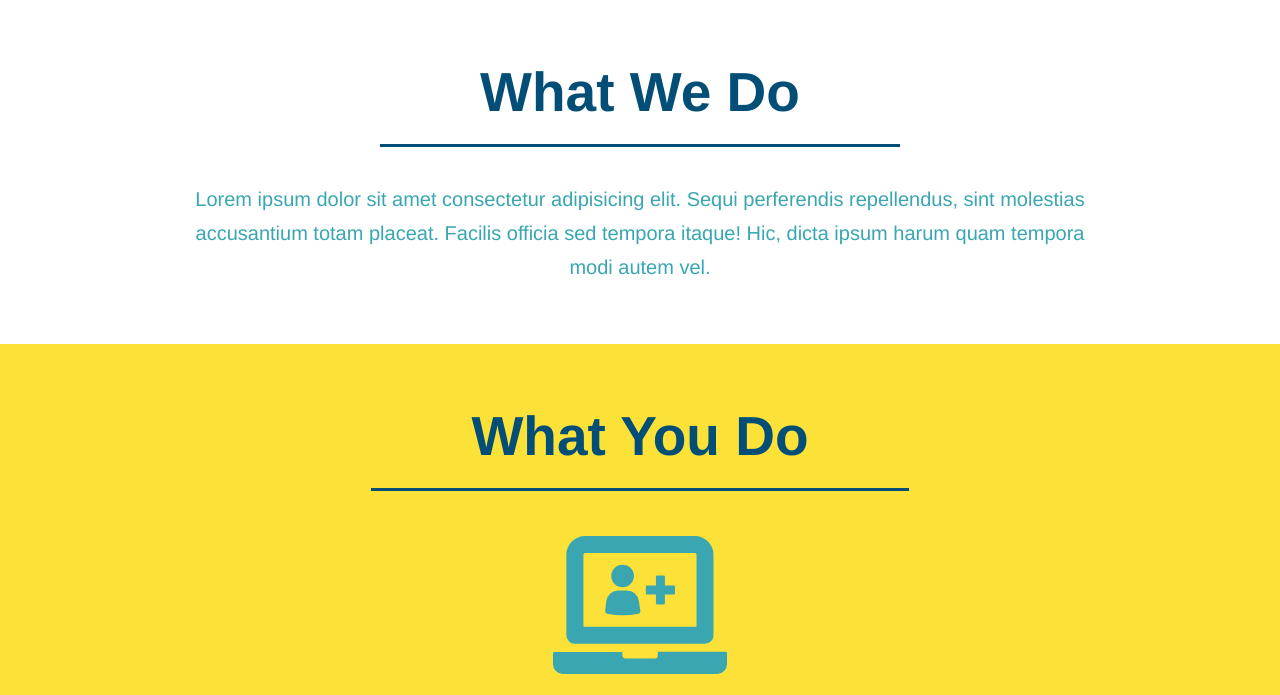
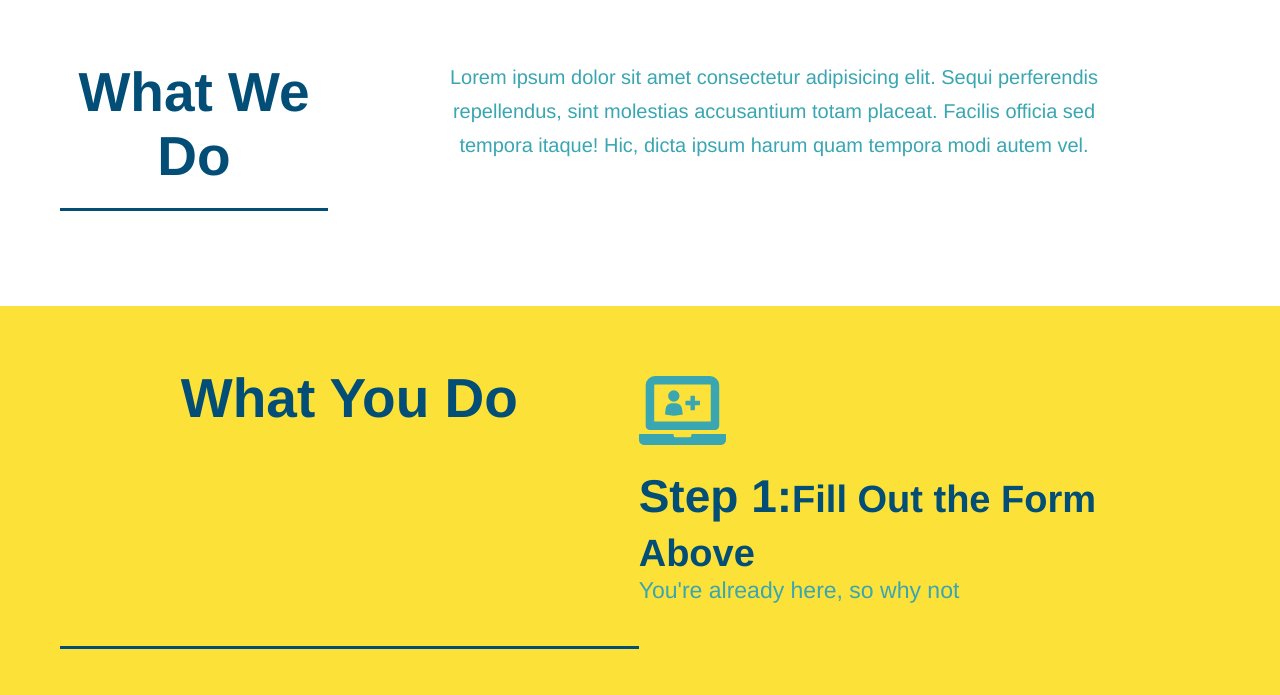
Before and after one commit to ozqr20/Run-Buddy, a plain HTML site: page run-buddy/index.html in a window 1280 px wide. Shown: the part 718-1413 px from the top of the page. Drawn offline with Linux system fonts and the light colour scheme.

Commit message:
new class flex row

```diff
--- a/run-buddy/index.html
+++ b/run-buddy/index.html
@@ -79,19 +79,31 @@
     </section>
 
     <section id="what-we-do" class="intro">
+
+        <div class="flex-row">
+
             <h2 class="section-title primary border">What We Do </h2>
-        <p>Lorem ipsum dolor sit amet consectetur adipisicing elit. Sequi perferendis repellendus, sint molestias
+
+            <div class="flex-row"> <!--Added class flex-row -->
+
+                <p> Lorem ipsum dolor sit amet consectetur adipisicing elit. Sequi perferendis repellendus, sint molestias
                 accusantium totam placeat. Facilis officia sed tempora itaque! Hic, dicta ipsum harum quam tempora modi
-            autem vel.</p>
+                autem vel. </p>
+            </div>
+        </div>
     </section>
 
     <section id="what-you-do" class="steps">
+
+        <div class="flex-row">
+
             <h2 class="section-title secondary border">What You Do</h2>
             <div>
                 <img src="../run-buddy/assets/images/step-1.svg" alt="" />
                 <!--alt help to describe the picture "" means is just for decoration  -->
                 <h3>Step 1:<span>Fill Out the Form Above</span></h3> <!-- inline element meant for highlighting sections-->
                 <p>You're already here, so why not</p>
+            </div>
         </div>
 
         <div>
@@ -116,8 +128,10 @@
     <!--Meet the trainers section -->
 
     <section id="your-trainers" class="trainers">
+
+        <div class="flex-row">
+
         <h2 class="section-title primary-border">Meet The Trainers</h2> <!-- two classes separated by a space-->
-
             <article class="trainer">  <!-- first trainer -->
                 <!--article it's an element is related to one another and nothing outside the element-->
                 <img src="../run-buddy/assets/images/trainer-1.jpg" alt="Arron Stephens in his workout clotes, ready to pump iron" />
@@ -129,6 +143,7 @@
                         Lorem ipsum dolor sit amet consectetur adipisicing elit. Reiciendis ullam quidem totam nulla eveniet facilis repudiandae odio vero assumenda voluptatem quod, illum minus quaerat, dolores, temporibusdebitis voluptates officiis hic?</p>
                 </div>
             </article>
+        </div>
 
         <article class="trainer">       <!-- Second trainer -->
             <div class="trainer-bio text-right">
@@ -150,6 +165,9 @@
     </section>
 
     <section id="reach-out" class="contact">
+
+        <div class="flex-row">
+
         <h2 class="section-title secondary-border">Reach Out</h2>
             <div class="contact-form">
                 <h3>Contact Us</h3>
@@ -163,6 +181,7 @@
                     <button type="submit">Submit</button>
 
                 </form>
+            </div>
         </div>
 
             <iframe src="https://www.google.com/maps/embed?pb=!1m18!1m12!1m3!1d458620.37943267357!2d-80.78451374999997!3d26.09984199999999!2m3!1f0!2f0!3f0!3m2!1i1024!2i768!4f13.1!3m3!1m2!1s0x88d907f260393433%3A0xe9a616a61e90d302!2sBowlero%20Davie!5e0!3m2!1sen!2sus!4v1654364543322!5m2!1sen!2sus"
--- a/run-buddy/style.css
+++ b/run-buddy/style.css
@@ -146,11 +146,6 @@ section {
     font-size: 16px;
 }
 
-
-.intro {
-    text-align: center;
-}
-
 .intro p {
     margin: 0 auto;
     /* works like display: inline-block, only horizontal centering*/
@@ -158,11 +153,11 @@ section {
     color: #39a6b2;
     width: 80%;
     font-size: 20px;
+    text-align: center;
 }
 
 
 .steps {
-    text-align: center;
     background: #fce138;
 }
 
@@ -195,10 +190,11 @@ section {
 .section-title {
     font-size: 55px;
     color: #024e76;
-    margin-bottom: 35px;
-    padding: 0 100px 20px 100px;
-    display: inline-block;
     border-bottom: 3px solid;
+    padding-bottom: 20px;
+    text-align: center;
+    margin: 0 auto 35px auto;
+    width: 50%;
 }
 
 
@@ -208,11 +204,6 @@ section {
 
 .secondary-border {
     border-color: #39a6b2;
-}
-
-
-.trainers {
-    text-align: center;
 }
 
 .trainer {
@@ -251,15 +242,8 @@ section {
     line-height: 1.3;
 }
 
-.text-left {
-    text-align: left;
-}
 
-.text-right {
-    text-align: right;
-}
 .contact {
-    text-align: center;
     background: #024e76;
   }
   .contact h2 {
@@ -321,3 +305,15 @@ footer a {
 footer p {
     font-size: 16px;
 }
+
+.text-left {
+    text-align: left;
+}
+
+.text-right {
+    text-align: right;
+}
+
+.flex-row {
+    display: flex;
+}
```
Lines whose indentation alone changed are shown as unchanged.
